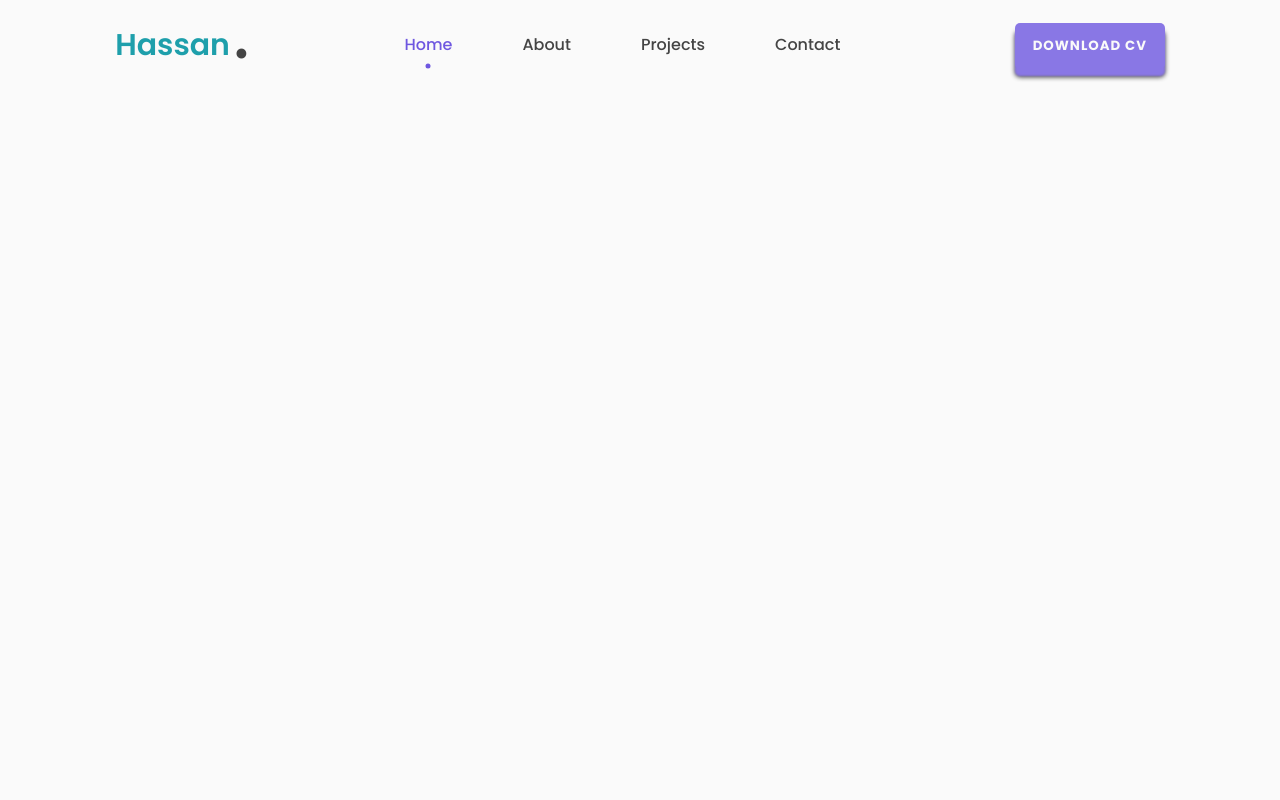
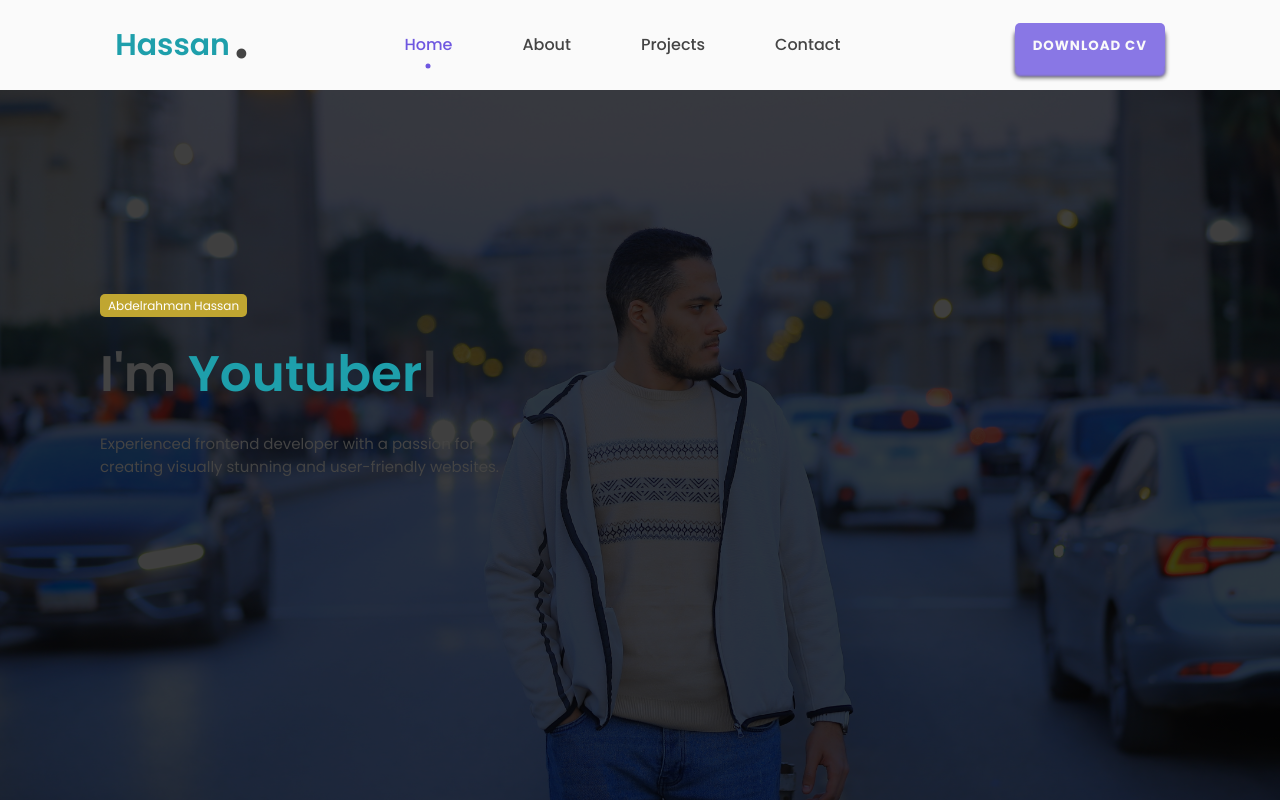
Before and after one commit to AbdelrahmanHassanAlii/Portfolio-React, a React (Create React App) app: page / in a window 1280 px wide. Built offline with nearby package versions, Linux system fonts and the light colour scheme.

Commit message:
finish the frist style of the landing page and the main function

```diff
--- a/src/App.js
+++ b/src/App.js
@@ -1,10 +1,12 @@
 import "./App.css";
 import Header from "./components/Header";
+import Landing from "./components/Landing";
 
 function App() {
   return (
     <div className="container">
       <Header />
+      <Landing />
     </div>
   );
 }
--- /dev/null
+++ b/src/assets/style/landing.css
@@ -0,0 +1,47 @@
+.landing {
+  min-height: 100vh;
+  background: linear-gradient(rgba(0, 0, 0, 0.5), rgba(0, 0, 0, 0.5)),
+    url("../../assets/images/background.JPG") no-repeat center center fixed;
+  background-size: cover;
+  position: relative;
+  display: flex;
+  align-items: center;
+}
+
+.landing .hover {
+  position: absolute;
+  width: 100%;
+  height: 100%;
+  background-color: rgba(0, 0, 0, 0.5);
+}
+
+.featured-text {
+  position: relative;
+  display: flex;
+  justify-content: center;
+  flex-direction: column;
+  width: 50%;
+  margin-left: 100px;
+}
+.featured-text-card span {
+  background: var(--third-color);
+  color: var(--color-white);
+  padding: 3px 8px;
+  font-size: 12px;
+  border-radius: 5px;
+}
+.featured-name {
+  font-size: 50px;
+  font-weight: 600;
+  color: var(--text-color-second);
+  margin-block: 20px;
+}
+.typedText {
+  text-transform: capitalize;
+  color: var(--text-color-third);
+}
+.featured-text-info {
+  font-size: 15px;
+  margin-bottom: 30px;
+  color: var(--text-color-second);
+}
--- /dev/null
+++ b/src/components/Landing.js
@@ -0,0 +1,48 @@
+import React, { useState, useEffect } from "react";
+import Typed from "typed.js";
+import "../assets/style/landing.css";
+
+export default function Landing() {
+  const [isTyping, setIsTyping] = useState(true);
+
+  useEffect(() => {
+    const typingEffect = new Typed(".typedText", {
+      strings: ["Designer", "Youtuber", "Developer"],
+      loop: true,
+      typeSpeed: 100,
+      backSpeed: 80,
+      backDelay: 2000,
+      cursorChar: "|",
+      onStart: () => setIsTyping(true),
+      onComplete: () => setIsTyping(false),
+    });
+
+    return () => {
+      typingEffect.destroy();
+    };
+  }, []);
+
+  return (
+    <div id="home" className="landing">
+      <div className={`hover ${isTyping ? "cursor" : ""}`}></div>
+      <div className="content">
+        <div class="featured-text">
+          <div class="featured-text-card">
+            <span>Abdelrahman Hassan</span>
+          </div>
+          <div class="featured-name">
+            <p>
+              I'm <span class="typedText"></span>
+            </p>
+          </div>
+          <div class="featured-text-info">
+            <p>
+              Experienced frontend developer with a passion for creating
+              visually stunning and user-friendly websites.
+            </p>
+          </div>
+        </div>
+      </div>
+    </div>
+  );
+}
```
Also changed, not shown: src/assets/images/background.JPG (added).
